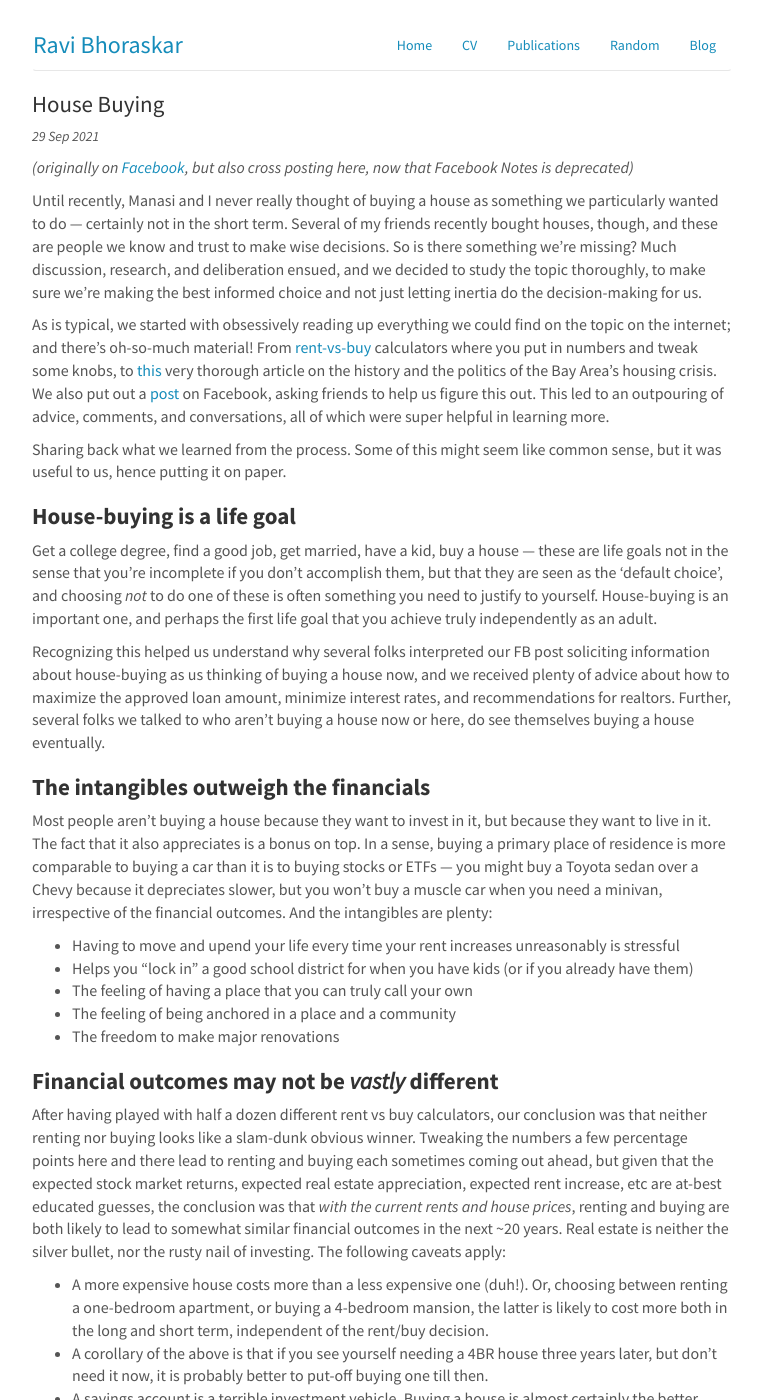
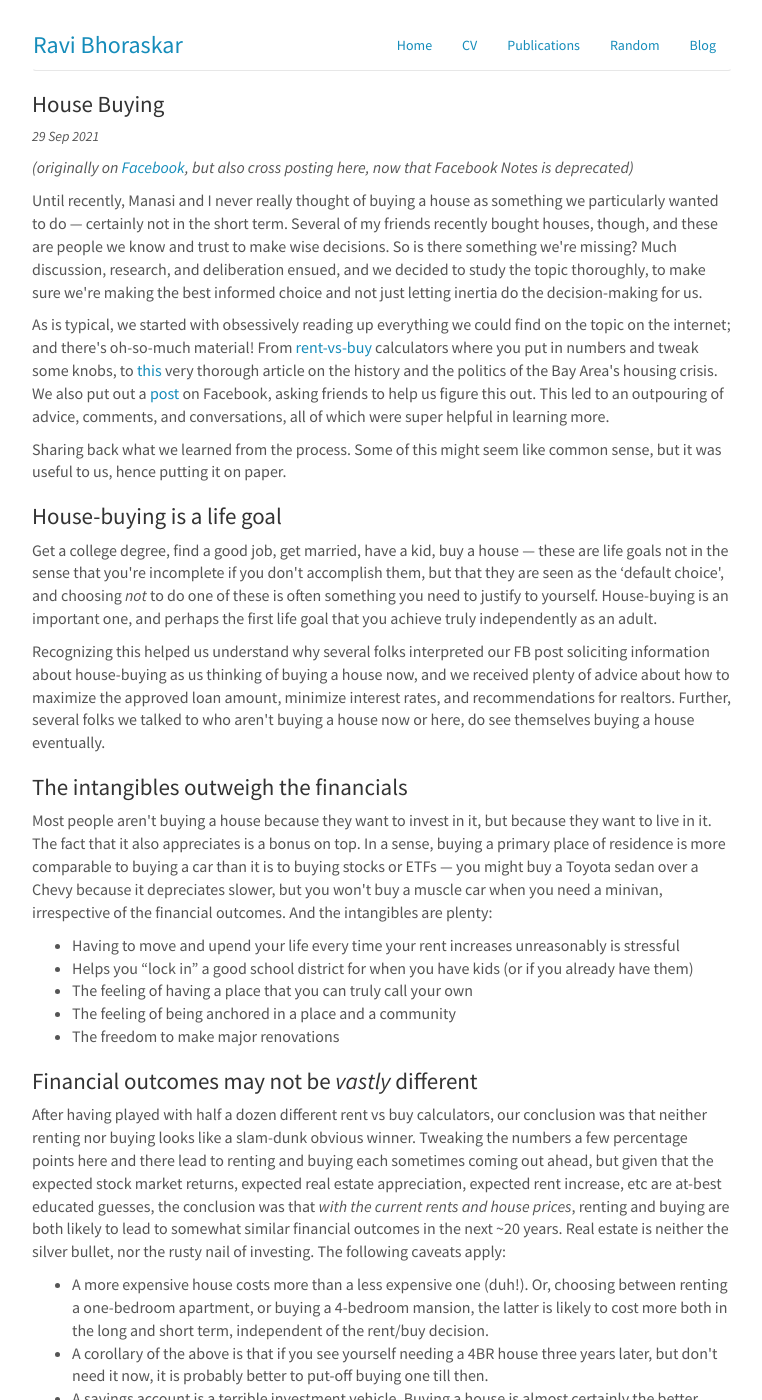
Before and after one commit to ravibhoraskar/ravibhoraskar.github.io, a Jekyll site: the page built from _posts/2021-09-29-house-buying.html, in a window 1280 px wide and 1400 px high. Shown: the whole window, without its empty margins (258-1020 px from the left). Built offline with Jekyll 4.4.1, drawn with Linux system fonts in a browser that asks for light colours; some of the changed lines change nothing that is shown; some of the changed text lies outside the part shown.

Commit message:
House buying formatting

```diff
--- a/_posts/2021-09-29-house-buying.html
+++ b/_posts/2021-09-29-house-buying.html
@@ -1,89 +1,93 @@
 ---
 layout: post
 title: House Buying
-date: 2021-09-29 02:46:01.000000000 -07:00
-type: post
-parent_id: '0'
-published: true
-password: ''
-status: publish
-categories: []
-tags: []
-meta:
-  _last_editor_used_jetpack: block-editor
-  _wpas_skip_955210: '1'
-  timeline_notification: '1632863763'
-  _publicize_job_id: '63541366768'
-author:
-  login: ravibhoraskar
-  email: ravibhoraskar@gmail.com
-  display_name: Bhoraskar
-  first_name: Ravi
-  last_name: Bhoraskar
 ---
-<p><!-- wp:paragraph --></p>
-<p><em>(originally on <a href="https://www.facebook.com/notes/720860922115298/">Facebook</a>, but also cross posting here, now that Facebook Notes is deprecated)</em></p>
-<p><!-- /wp:paragraph --></p>
-<p><!-- wp:paragraph --></p>
-<p>Until recently, Manasi and I never really thought of buying a house as something we particularly wanted to do — certainly not in the short term. Several of my friends recently bought houses, though, and these are people we know and trust to make wise decisions. So is there something we’re missing? Much discussion, research, and deliberation ensued, and we decided to study the topic thoroughly, to make sure we’re making the best informed choice and not just letting inertia do the decision-making for us.</p>
-<p><!-- /wp:paragraph --></p>
-<p><!-- wp:paragraph --></p>
-<p>As is typical, we started with obsessively reading up everything we could find on the topic on the internet; and there’s oh-so-much material! From <a href="https://l.facebook.com/l.php?u=https%3A%2F%2Fwww.nytimes.com%2Finteractive%2F2014%2Fupshot%2Fbuy-rent-calculator.html%3Ffbclid%3DIwAR1kZQlKLyq5BPnOA_z4b-blPPapI28xcXRmVs_C04OnyXHRlSlyvaCUOrs&amp;h=AT1jnIfr6ZYsy1RxkTwpChWl_B7eQ7eSTMBfvtgBQ6pqxIGkUZ2UpSw5FHiaNXJcO1YDn2_FodSLS9NgKpDjxSUvPlzHklrsL2z5ul9J4kKA3QM_j41my5tjBZS6187DOrUOXlpLnoaa-v57j27ShQLP" rel="noreferrer noopener" target="_blank">rent-vs-buy</a> calculators where you put in numbers and tweak some knobs, to <a href="https://l.facebook.com/l.php?u=https%3A%2F%2Ftechcrunch.com%2F2014%2F04%2F14%2Fsf-housing%2F%3Ffbclid%3DIwAR35xq9orusD_FApJxf976gAoHZ2KCusmHgpkYkWhT-VHMuF_Wdo4Oqr3JE&amp;h=AT1jnIfr6ZYsy1RxkTwpChWl_B7eQ7eSTMBfvtgBQ6pqxIGkUZ2UpSw5FHiaNXJcO1YDn2_FodSLS9NgKpDjxSUvPlzHklrsL2z5ul9J4kKA3QM_j41my5tjBZS6187DOrUOXlpLnoaa-v57j27ShQLP" rel="noreferrer noopener" target="_blank">this</a> very thorough article on the history and the politics of the Bay Area’s housing crisis. We also put out a <a href="https://www.facebook.com/manasiraje.deshmukh/posts/2826405590740042">post</a> on Facebook, asking friends to help us figure this out. This led to an outpouring of advice, comments, and conversations, all of which were super helpful in learning more.</p>
-<p><!-- /wp:paragraph --></p>
-<p><!-- wp:paragraph --></p>
-<p>Sharing back what we learned from the process. Some of this might seem like common sense, but it was useful to us, hence putting it on paper.</p>
-<p><!-- /wp:paragraph --></p>
-<p><!-- wp:heading --></p>
-<h2><strong>House-buying is a life goal</strong></h2>
-<p><!-- /wp:heading --></p>
-<p><!-- wp:paragraph --></p>
-<p>Get a college degree, find a good job, get married, have a kid, buy a house — these are life goals not in the sense that you’re incomplete if you don’t accomplish them, but that they are seen as the ‘default choice’, and choosing <em>not</em> to do one of these is often something you need to justify to yourself. House-buying is an important one, and perhaps the first life goal that you achieve truly independently as an adult.</p>
-<p><!-- /wp:paragraph --></p>
-<p><!-- wp:paragraph --></p>
-<p>Recognizing this helped us understand why several folks interpreted our FB post soliciting information about house-buying as us thinking of buying a house now, and we received plenty of advice about how to maximize the approved loan amount, minimize interest rates, and recommendations for realtors. Further, several folks we talked to who aren’t buying a house now or here, do see themselves buying a house eventually.</p>
-<p><!-- /wp:paragraph --></p>
-<p><!-- wp:heading --></p>
-<h2><strong>The intangibles outweigh the financials</strong></h2>
-<p><!-- /wp:heading --></p>
-<p><!-- wp:paragraph --></p>
-<p>Most people aren’t buying a house because they want to invest in it, but because they want to live in it. The fact that it also appreciates is a bonus on top. In a sense, buying a primary place of residence is more comparable to buying a car than it is to buying stocks or ETFs — you might buy a Toyota sedan over a Chevy because it depreciates slower, but you won’t buy a muscle car when you need a minivan, irrespective of the financial outcomes. And the intangibles are plenty:</p>
-<p><!-- /wp:paragraph --></p>
-<p><!-- wp:list --></p>
+<p><em>(originally on <a href="https://www.facebook.com/notes/720860922115298/">Facebook</a>, but also cross posting
+    here, now that Facebook Notes is deprecated)</em></p>
+<p>Until recently, Manasi and I never really thought of buying a house as something we particularly wanted to do —
+  certainly not in the short term. Several of my friends recently bought houses, though, and these are people we know
+  and trust to make wise decisions. So is there something we're missing? Much discussion, research, and deliberation
+  ensued, and we decided to study the topic thoroughly, to make sure we're making the best informed choice and not just
+  letting inertia do the decision-making for us.</p>
+<p>As is typical, we started with obsessively reading up everything we could find on the topic on the internet; and
+  there's oh-so-much material! From <a href="https://www.nytimes.com/interactive/2014/upshot/buy-rent-calculator.html"
+    rel="noreferrer noopener" target="_blank">rent-vs-buy</a> calculators where you put in numbers and tweak some knobs,
+  to <a href="https://techcrunch.com/2014/04/14/sf-housing/" rel="noreferrer noopener" target="_blank">this</a> very
+  thorough article on the history and the politics of the Bay
+  Area's housing crisis. We also put out a <a
+    href="https://www.facebook.com/manasiraje.deshmukh/posts/2826405590740042">post</a> on Facebook, asking friends to
+  help us figure this out. This led to an outpouring of advice, comments, and conversations, all of which were super
+  helpful in learning more.</p>
+<p>Sharing back what we learned from the process. Some of this might seem like common sense, but it was useful to us,
+  hence putting it on paper.</p>
+<h2>House-buying is a life goal</h2>
+<p>Get a college degree, find a good job, get married, have a kid, buy a house — these are life goals not in the sense
+  that you're incomplete if you don't accomplish them, but that they are seen as the ‘default choice', and choosing
+  <em>not</em> to do one of these is often something you need to justify to yourself. House-buying is an important one,
+  and perhaps the first life goal that you achieve truly independently as an adult.
+</p>
+<p>Recognizing this helped us understand why several folks interpreted our FB post soliciting information about
+  house-buying as us thinking of buying a house now, and we received plenty of advice about how to maximize the approved
+  loan amount, minimize interest rates, and recommendations for realtors. Further, several folks we talked to who aren't
+  buying a house now or here, do see themselves buying a house eventually.</p>
+<h2>The intangibles outweigh the financials</h2>
+<p>Most people aren't buying a house because they want to invest in it, but because they want to live in it. The fact
+  that it also appreciates is a bonus on top. In a sense, buying a primary place of residence is more comparable to
+  buying a car than it is to buying stocks or ETFs — you might buy a Toyota sedan over a Chevy because it depreciates
+  slower, but you won't buy a muscle car when you need a minivan, irrespective of the financial outcomes. And the
+  intangibles are plenty:</p>
+<p>
+  <!-- wp:list -->
+</p>
 <ul>
-<li>Having to move and upend your life every time your rent increases unreasonably is stressful</li>
-<li>Helps you “lock in” a good school district for when you have kids (or if you already have them)</li>
-<li>The feeling of having a place that you can truly call your own</li>
-<li>The feeling of being anchored in a place and a community</li>
-<li>The freedom to make major renovations</li>
+  <li>Having to move and upend your life every time your rent increases unreasonably is stressful</li>
+  <li>Helps you “lock in” a good school district for when you have kids (or if you already have them)</li>
+  <li>The feeling of having a place that you can truly call your own</li>
+  <li>The feeling of being anchored in a place and a community</li>
+  <li>The freedom to make major renovations</li>
 </ul>
-<p><!-- /wp:list --></p>
-<p><!-- wp:heading --></p>
-<h2><strong>Financial outcomes may not be <em>vastly</em> different</strong></h2>
-<p><!-- /wp:heading --></p>
-<p><!-- wp:paragraph --></p>
-<p>After having played with half a dozen different rent vs buy calculators, our conclusion was that neither renting nor buying looks like a slam-dunk obvious winner. Tweaking the numbers a few percentage points here and there lead to renting and buying each sometimes coming out ahead, but given that the expected stock market returns, expected real estate appreciation, expected rent increase, etc are at-best educated guesses, the conclusion was that <em>with the current rents and house prices</em>, renting and buying are both likely to lead to somewhat similar financial outcomes in the next ~20 years. Real estate is neither the silver bullet, nor the rusty nail of investing. The following caveats apply:</p>
-<p><!-- /wp:paragraph --></p>
-<p><!-- wp:list --></p>
+
+
+<h2>Financial outcomes may not be <em>vastly</em> different</h2>
+<p>After having played with half a dozen different rent vs buy calculators, our conclusion was that neither renting nor
+  buying looks like a slam-dunk obvious winner. Tweaking the numbers a few percentage points here and there lead to
+  renting and buying each sometimes coming out ahead, but given that the expected stock market returns, expected real
+  estate appreciation, expected rent increase, etc are at-best educated guesses, the conclusion was that <em>with the
+    current rents and house prices</em>, renting and buying are both likely to lead to somewhat similar financial
+  outcomes in the next ~20 years. Real estate is neither the silver bullet, nor the rusty nail of investing. The
+  following caveats apply:</p>
+<p>
+  <!-- wp:list -->
+</p>
 <ul>
-<li>A more expensive house costs more than a less expensive one (duh!). Or, choosing between renting a one-bedroom apartment, or buying a 4-bedroom mansion, the latter is likely to cost more both in the long and short term, independent of the rent/buy decision.</li>
-<li>A corollary of the above is that if you see yourself needing a 4BR house three years later, but don’t need it now, it is probably better to put-off buying one till then.</li>
-<li>A savings account is a terrible investment vehicle. Buying a house is almost certainly the better choice if you’re not investing your money otherwise.</li>
+  <li>A more expensive house costs more than a less expensive one (duh!). Or, choosing between renting a one-bedroom
+    apartment, or buying a 4-bedroom mansion, the latter is likely to cost more both in the long and short term,
+    independent of the rent/buy decision.</li>
+  <li>A corollary of the above is that if you see yourself needing a 4BR house three years later, but don't need it now,
+    it is probably better to put-off buying one till then.</li>
+  <li>A savings account is a terrible investment vehicle. Buying a house is almost certainly the better choice if you're
+    not investing your money otherwise.</li>
 </ul>
-<p><!-- /wp:list --></p>
-<p><!-- wp:heading --></p>
-<h2><strong>Discussion</strong></h2>
-<p><!-- /wp:heading --></p>
-<p><!-- wp:paragraph --></p>
+
+
+<h2>Discussion</h2>
 <p>Manasi and I decided to not buy a house right now, for several reasons:</p>
-<p><!-- /wp:paragraph --></p>
-<p><!-- wp:list --></p>
+<p>
+  <!-- wp:list -->
+</p>
 <ul>
-<li>Neither of us think of house buying as a life goal — Manasi because she spent most of her life living in government quarters, as her family moved from city to city; and me because I’ve never really felt a sense of attachment to any house I’ve lived in (instead feeling an attachment to the people I live with).</li>
-<li>We like our current semi-suburban lifestyle with downtown shops, bars, and restaurants within walking distance. We won’t be able to afford buying a house here in the downtown area, and house-buying would likely mean moving somewhere more suburban and more car oriented.</li>
-<li>We occasionally idly daydream about moving out of the Bay Area. While we don’t have concrete plans yet, buying a house here will make moving out that much harder. From an effort and cost point of view, our conversations suggested that one should not buy a house unless planning to live there for at least seven years.</li>
-<li>Being responsible for your own plumbing and gardening and maintenance seems a lot more intimidating than just giving the landlord a call when something breaks. In practice, this is unlikely to be a major time-sink, but the mental effort seems undesirable, nonetheless.</li>
+  <li>Neither of us think of house buying as a life goal — Manasi because she spent most of her life living in
+    government quarters, as her family moved from city to city; and me because I've never really felt a sense of
+    attachment to any house I've lived in (instead feeling an attachment to the people I live with).</li>
+  <li>We like our current semi-suburban lifestyle with downtown shops, bars, and restaurants within walking distance. We
+    won't be able to afford buying a house here in the downtown area, and house-buying would likely mean moving
+    somewhere more suburban and more car oriented.</li>
+  <li>We occasionally idly daydream about moving out of the Bay Area. While we don't have concrete plans yet, buying a
+    house here will make moving out that much harder. From an effort and cost point of view, our conversations suggested
+    that one should not buy a house unless planning to live there for at least seven years.</li>
+  <li>Being responsible for your own plumbing and gardening and maintenance seems a lot more intimidating than just
+    giving the landlord a call when something breaks. In practice, this is unlikely to be a major time-sink, but the
+    mental effort seems undesirable, nonetheless.</li>
 </ul>
-<p><!-- /wp:list --></p>
-<p><!-- wp:paragraph --></p>
-<p>Did you also go through a similar thought process? In what ways were your conclusions similar, vs different from ours? Did we miss something crucial? Would love to hear your thoughts, and discuss this more.</p>
-<p><!-- /wp:paragraph --></p>
+<p>Did you also go through a similar thought process? In what ways were your conclusions similar, vs different from
+  ours? Did we miss something crucial? Would love to hear your thoughts, and discuss this more.</p>
```
